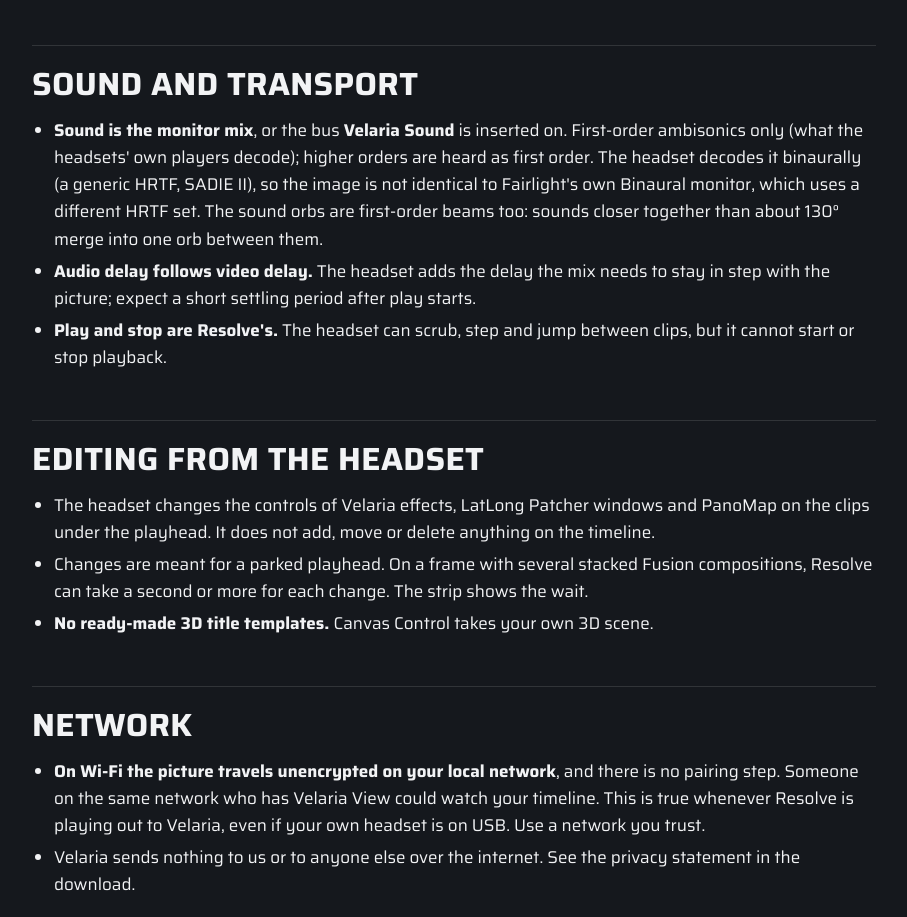
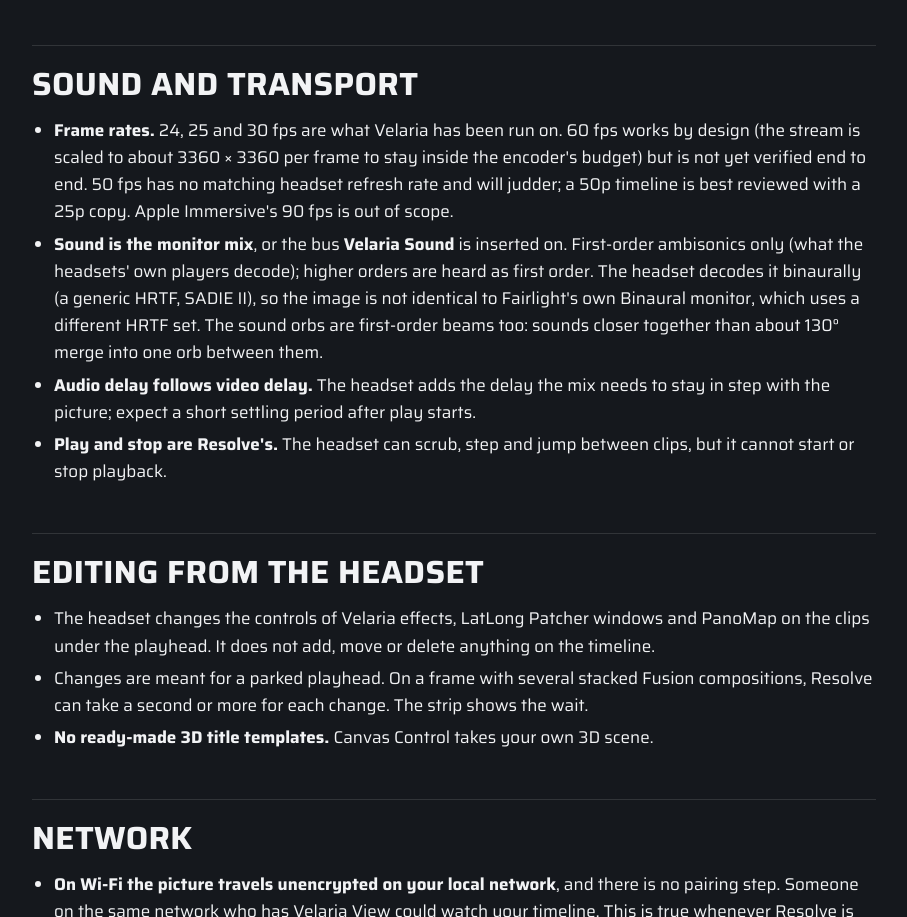
Before and after one commit to nelsondunk/velaria, a plain HTML site: page docs/site/known-limits.html in a window 1280 px wide. Shown: the part 1128-2045 px from the top of the page, without its empty margins (326-1233 px from the left). Drawn offline with Linux system fonts and the light colour scheme; a web font is replaced by a local one.

Commit message:
known-limits: frame rates (24/25/30 verified, 60 by design, 50 judders)
Co-Authored-By: Claude Fable 5.1 <noreply@anthropic.com>
Claude-Session: https://claude.ai/code/session_01YTubpriy5us5ShAXEFxtsy

```diff
--- a/docs/site/known-limits.html
+++ b/docs/site/known-limits.html
@@ -113,6 +113,7 @@ img { max-width: 100%; height: auto; border-radius: 14px; border: 1px solid var(
 </ul>
 <h2 id="sound-and-transport">Sound and transport</h2>
 <ul>
+<li><strong>Frame rates.</strong> 24, 25 and 30 fps are what Velaria has been run on. 60 fps works by design (the stream is scaled to about 3360 × 3360 per frame to stay inside the encoder's budget) but is not yet verified end to end. 50 fps has no matching headset refresh rate and will judder; a 50p timeline is best reviewed with a 25p copy. Apple Immersive's 90 fps is out of scope.</li>
 <li><strong>Sound is the monitor mix</strong>, or the bus <strong>Velaria Sound</strong> is inserted on. First-order ambisonics only (what the headsets' own players decode); higher orders are heard as first order. The headset decodes it binaurally (a generic HRTF, SADIE II), so the image is not identical to Fairlight's own Binaural monitor, which uses a different HRTF set. The sound orbs are first-order beams too: sounds closer together than about 130° merge into one orb between them.</li>
 <li><strong>Audio delay follows video delay.</strong> The headset adds the delay the mix needs to stay in step with the picture; expect a short settling period after play starts.</li>
 <li><strong>Play and stop are Resolve's.</strong> The headset can scrub, step and jump between clips, but it cannot start or stop playback.</li>
```
Also changed, not shown: 1 other file.
